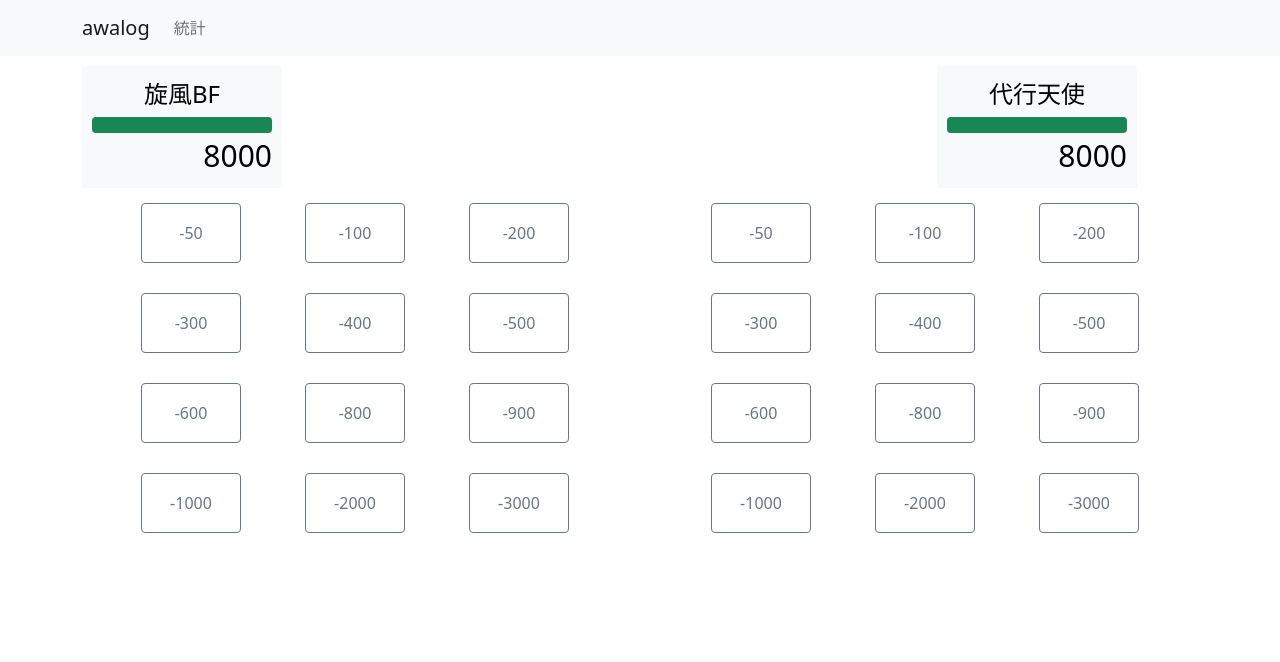
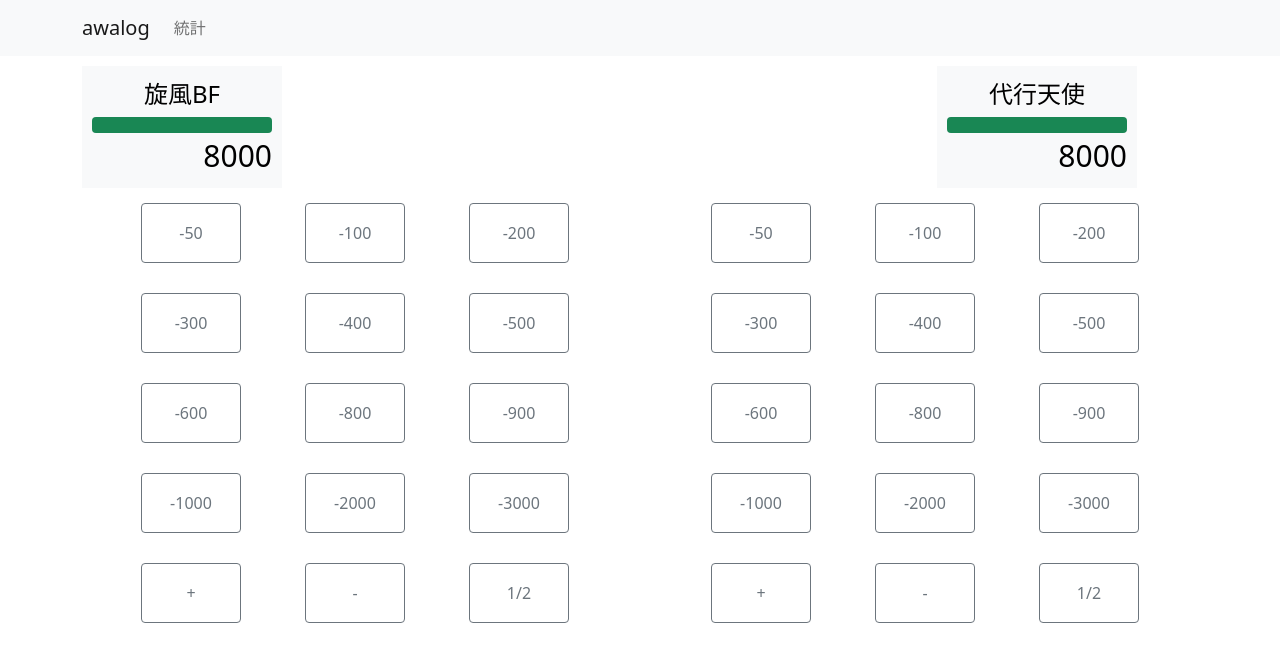
Before and after one commit to dateshi/awalog, a React (Create React App) app in the folder frontend/: page / in a window 1280 px wide. Shown: the top 662 px of the page. Built offline with nearby package versions, Linux system fonts and the light colour scheme.

Commit message:
+, -, 1/2ボタン配置

```diff
--- a/frontend/src/LP.tsx
+++ b/frontend/src/LP.tsx
@@ -56,6 +56,41 @@ const ControlPanel = (props: { addLP: (lp: number) => void }) => {
           </Row>
         );
       })}
+      <Row style={{ padding: 15 }}>
+        <Col>
+          <Button
+            variant="outline-secondary"
+            style={{
+              width: "100px",
+              height: "60px",
+            }}
+          >
+            +
+          </Button>
+        </Col>
+        <Col>
+          <Button
+            variant="outline-secondary"
+            style={{
+              width: "100px",
+              height: "60px",
+            }}
+          >
+            -
+          </Button>
+        </Col>
+        <Col>
+          <Button
+            variant="outline-secondary"
+            style={{
+              width: "100px",
+              height: "60px",
+            }}
+          >
+            1/2
+          </Button>
+        </Col>
+      </Row>
     </Container>
   );
 };
```
